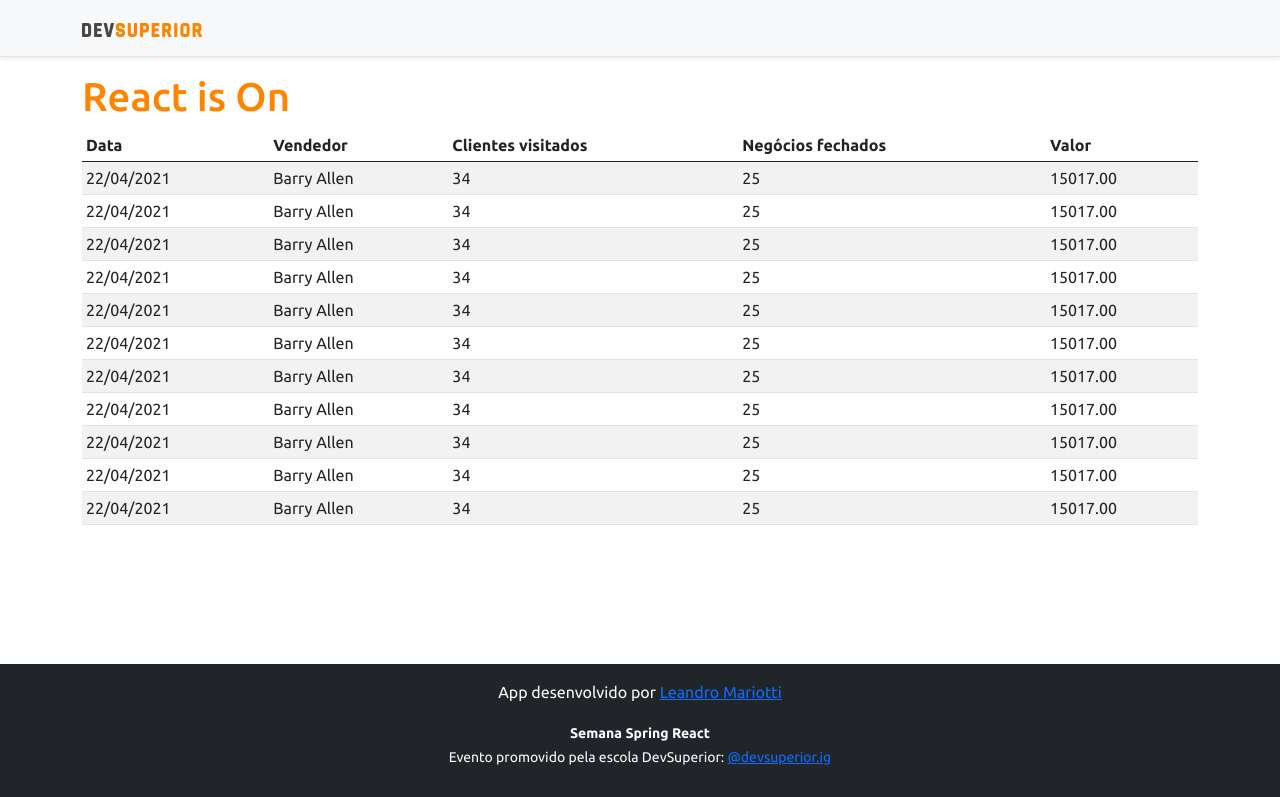
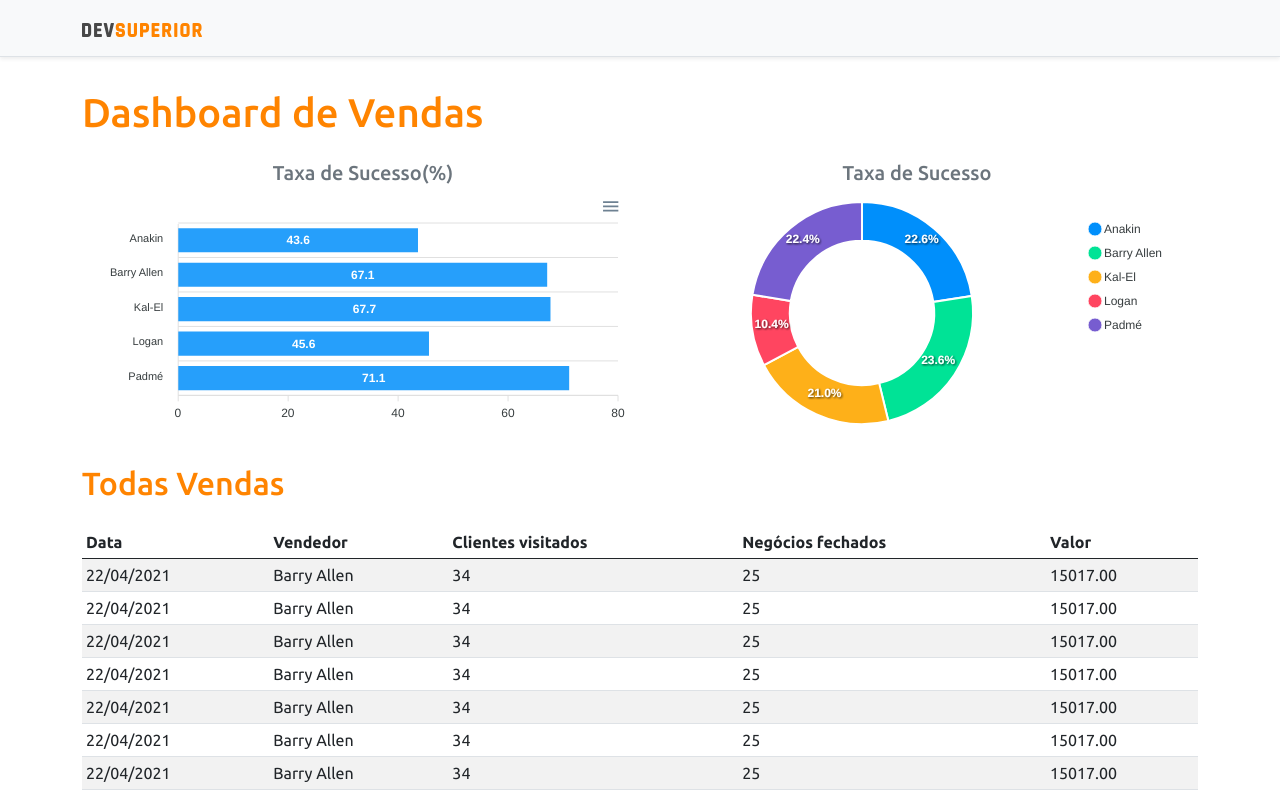
Before and after one commit to Mariotti7/projeto-sds3, a React (Create React App) app in the folder frontend/: page / in a window 1280 px wide. Shown: the top 797 px of the page. Built offline with nearby package versions, Linux system fonts and the light colour scheme.

Commit message:
feat: Static Charts

```diff
--- a/frontend/package.json
+++ b/frontend/package.json
@@ -11,8 +11,10 @@
     "@types/node": "^12.0.0",
     "@types/react": "^17.0.0",
     "@types/react-dom": "^17.0.0",
+    "apexcharts": "^3.26.1",
     "bootstrap": "^5.0.0",
     "react": "^17.0.2",
+    "react-apexcharts": "^1.3.9",
     "react-dom": "^17.0.2",
     "react-scripts": "4.0.3",
     "typescript": "^4.1.2",
--- a/frontend/src/App.tsx
+++ b/frontend/src/App.tsx
@@ -2,13 +2,28 @@
 import React from "react";
 import Footer from "./components/Footer";
 import DataTable from "./components/DataTable";
+import BarChart from "./components/BarChart";
+import DonutChart from "./components/DonutChart";
 
 function App() {
   return (
     <>
       <NavBar />
       <div className="container">
-        <h1 className="text-primary">React is On</h1>
+        <h1 className="text-primary py-3">Dashboard de Vendas</h1>
+        <div className="row px-3">
+          <div className="col-sm-6">
+            <h5 className="text-center text-secondary">Taxa de Sucesso(%)</h5>
+            <BarChart />
+          </div>
+          <div className="col-sm-6">
+            <h5 className="text-center text-secondary">Taxa de Sucesso</h5>
+            <DonutChart />
+          </div>
+        </div>
+        <div className="py-3">
+          <h2 className="text-primary">Todas Vendas</h2>
+        </div>
         <DataTable />
       </div>
       <Footer />
--- /dev/null
+++ b/frontend/src/components/BarChart/index.tsx
@@ -0,0 +1,34 @@
+import React from "react";
+import Chart from 'react-apexcharts';
+
+const BarChart = () => {
+    const options = {
+        plotOptions: {
+            bar: {
+                horizontal: true,
+            }
+        },
+    };
+
+    const mockData = {
+        labels: {
+            categories: ['Anakin', 'Barry Allen', 'Kal-El', 'Logan', 'Padmé']
+        },
+        series: [
+            {
+                name: "% Sucesso",
+                data: [43.6, 67.1, 67.7, 45.6, 71.1]
+            }
+        ]
+    };
+  return (
+    <Chart
+        options={{...options, xaxis: mockData.labels}}
+        series={mockData.series}
+        type="bar"
+        height="240"
+    />
+  );
+};
+
+export default BarChart;
--- /dev/null
+++ b/frontend/src/components/DonutChart/index.tsx
@@ -0,0 +1,25 @@
+import React from "react";
+import Chart from 'react-apexcharts';
+
+const DonutChart = () => {
+    const mockData = {
+        series: [477138, 499928, 444867, 220426, 473088],
+        labels: ['Anakin', 'Barry Allen', 'Kal-El', 'Logan', 'Padmé']
+    }
+
+    const options = {
+        legend: {
+            show: true
+        }
+    }
+  return (
+    <Chart
+        options={{...options, labels: mockData.labels}}
+        series={mockData.series}
+        type="donut"
+        height="240"
+    />
+  );
+};
+
+export default DonutChart;
```
Also changed, not shown: 1 other file (tests, documents, lock files or other folders).
